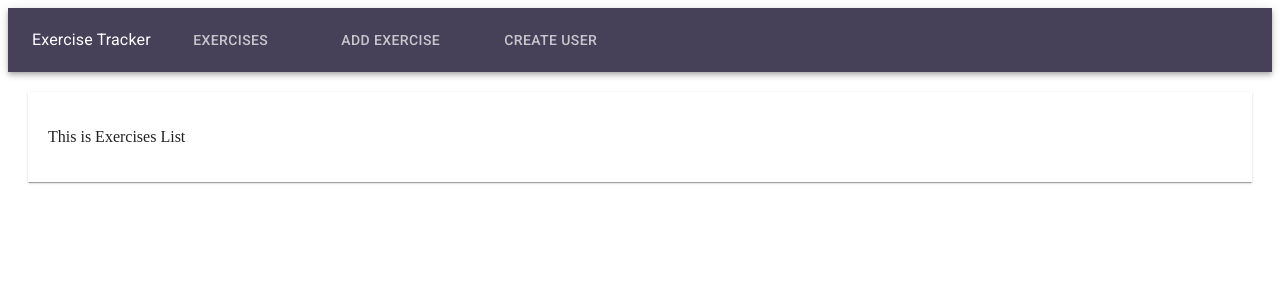
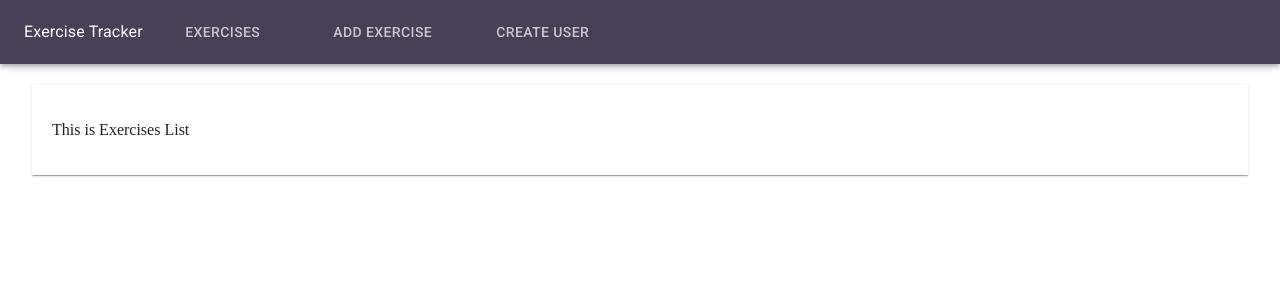
Before and after one commit to amogh-w/Exercise-Tracker, a React (Create React App) app: page / in a window 1280 px wide. Shown: the top 300 px of the page. Built offline with nearby package versions, Linux system fonts and the light colour scheme.

Commit message:
Frontend: Navigation UI Change

```diff
--- a/src/App.js
+++ b/src/App.js
@@ -1,6 +1,6 @@
 import React from "react";
 import { BrowserRouter as Router, Route } from "react-router-dom";
-import { Paper } from "@material-ui/core";
+import { Container, Paper } from "@material-ui/core";
 import { makeStyles } from "@material-ui/styles";
 import Navbar from "./components/Navbar";
 import ExercisesList from "./components/ExercisesList";
@@ -11,7 +11,7 @@ import CreateUser from "./components/CreateUser";
 export default function App() {
   const useStyles = makeStyles({
     main: {
-      margin: "20px",
+      marginTop: "85px",
       padding: "20px"
     }
   });
@@ -21,12 +21,14 @@ export default function App() {
   return (
     <Router>
       <Navbar />
+      <Container>
         <Paper className={classes.main} square>
           <Route path="/" exact component={ExercisesList} />
           <Route path="/edit/:id" component={EditExercise} />
           <Route path="/create" component={CreateExercise} />
           <Route path="/user" component={CreateUser} />
         </Paper>
+      </Container>
     </Router>
   );
 }
--- a/src/components/Navbar.js
+++ b/src/components/Navbar.js
@@ -17,7 +17,7 @@ export default function Navbar() {
   const classes = useStyles();
 
   return (
-    <AppBar className={classes.nav} position="sticky">
+    <AppBar className={classes.nav} position="fixed">
       <Toolbar>
         <Typography>Exercise Tracker</Typography>
         <Tabs>
```
Lines whose indentation alone changed are shown as unchanged.
